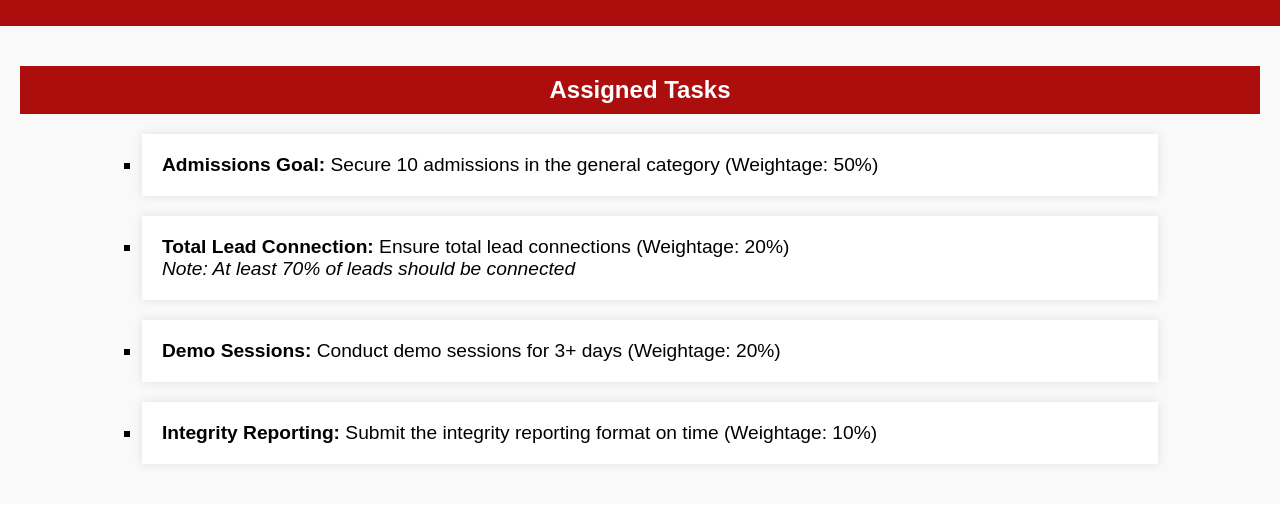
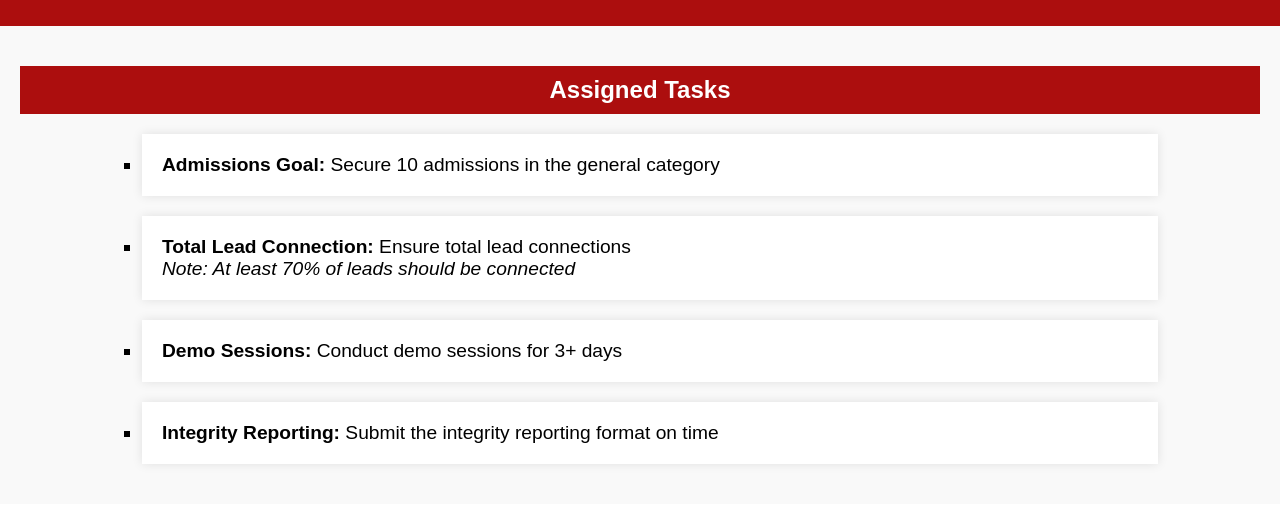
Before and after one commit to Vanshahuja1/to-do-sales-team, a plain HTML site: page index.html in a window 1280 px wide. Shown: the part 249-754 px from the top of the page. Drawn offline with Linux system fonts and the light colour scheme.

Commit message:
Update index.html

```diff
--- a/index.html
+++ b/index.html
@@ -21,12 +21,12 @@
   <section class="content-section">
     <h2>Assigned Tasks</h2>
     <ul>
-      <li><strong>Admissions Goal:</strong> Secure 10 admissions in the general category <span>(Weightage: 50%)</span></li>
-      <li><strong>Total Lead Connection:</strong> Ensure total lead connections <span>(Weightage: 20%)</span>
+      <li><strong>Admissions Goal:</strong> Secure 10 admissions in the general category</li>
+      <li><strong>Total Lead Connection:</strong> Ensure total lead connections
         <br><em>Note: At least 70% of leads should be connected</em>
       </li>
-      <li><strong>Demo Sessions:</strong> Conduct demo sessions for 3+ days <span>(Weightage: 20%)</span></li>
-      <li><strong>Integrity Reporting:</strong> Submit the integrity reporting format on time <span>(Weightage: 10%)</span></li>
+      <li><strong>Demo Sessions:</strong> Conduct demo sessions for 3+ days</li>
+      <li><strong>Integrity Reporting:</strong> Submit the integrity reporting format on time</li>
     </ul>
   </section>
 </body>
```
